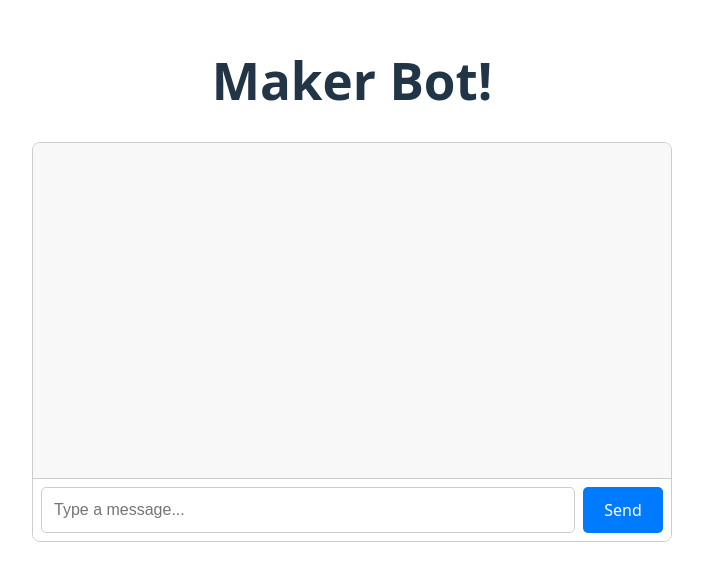
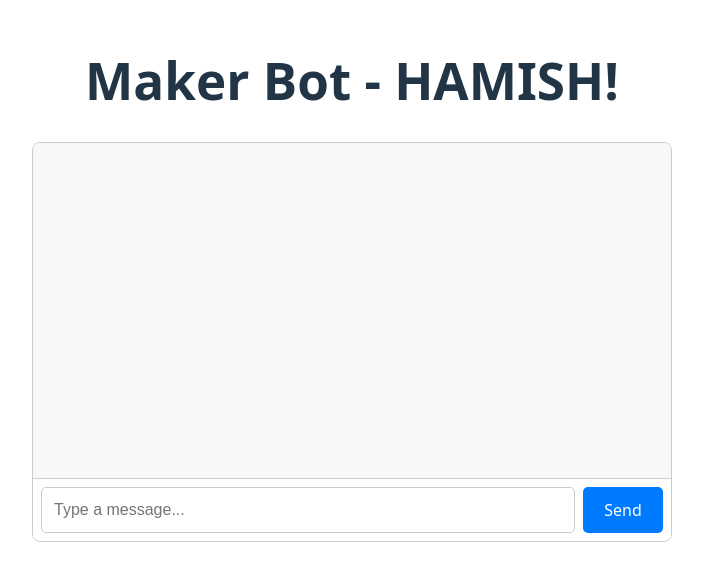
Before and after one commit to charlieWyatt/maker_bot, a Vue app in the folder frontend/: page / in a window 1280 px wide. Shown: the part 120-700 px from the top of the page, without its empty margins (288-991 px from the left). Built offline with nearby package versions, Linux system fonts and the light colour scheme.

Commit message:
made it say hamish

```diff
--- a/frontend/src/App.vue
+++ b/frontend/src/App.vue
@@ -4,7 +4,7 @@ import HelloWorld from './components/Chatbox.vue'
 
 <template>
   <div>
-    <h1>Maker Bot!</h1>
+    <h1>Maker Bot - HAMISH!</h1>
     <HelloWorld/>
   </div>
 </template>
```
